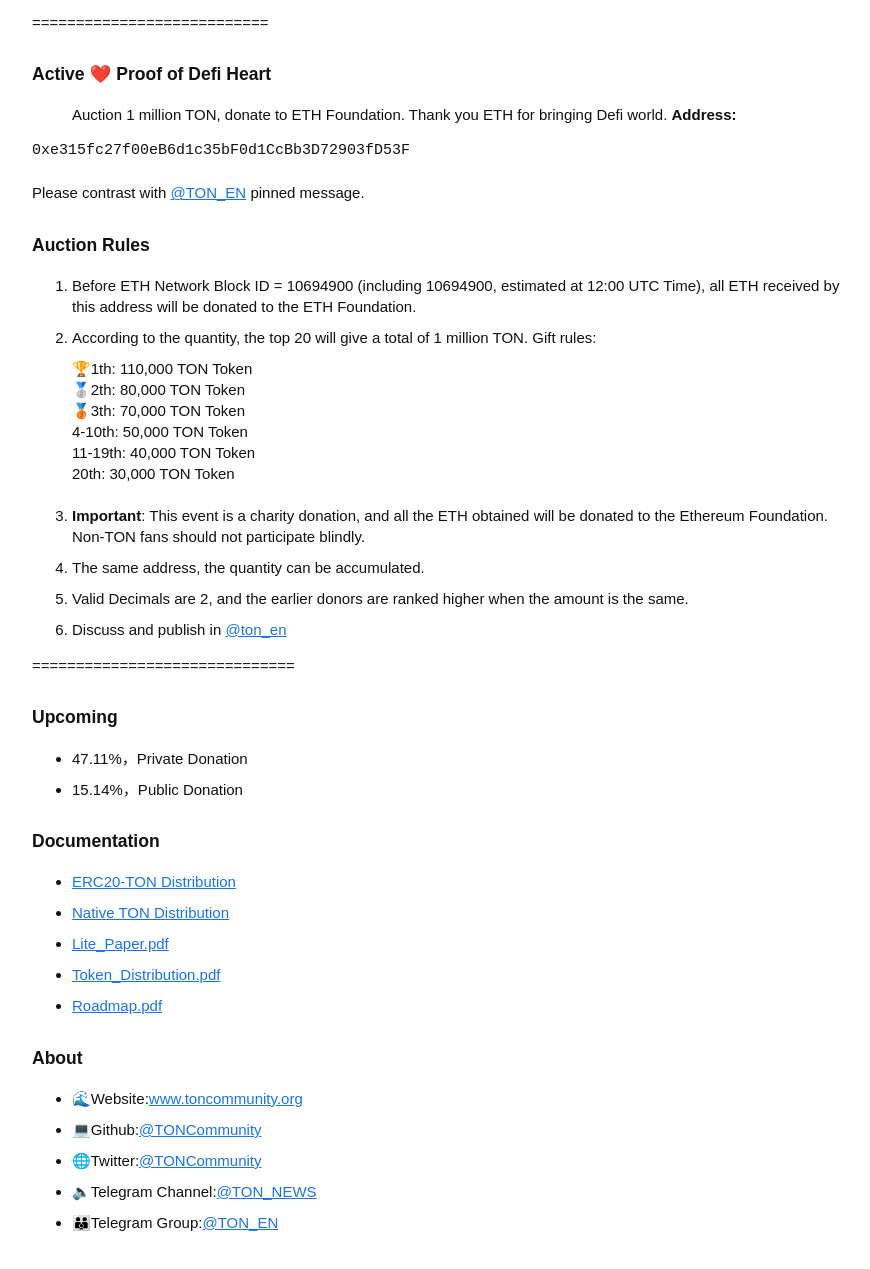
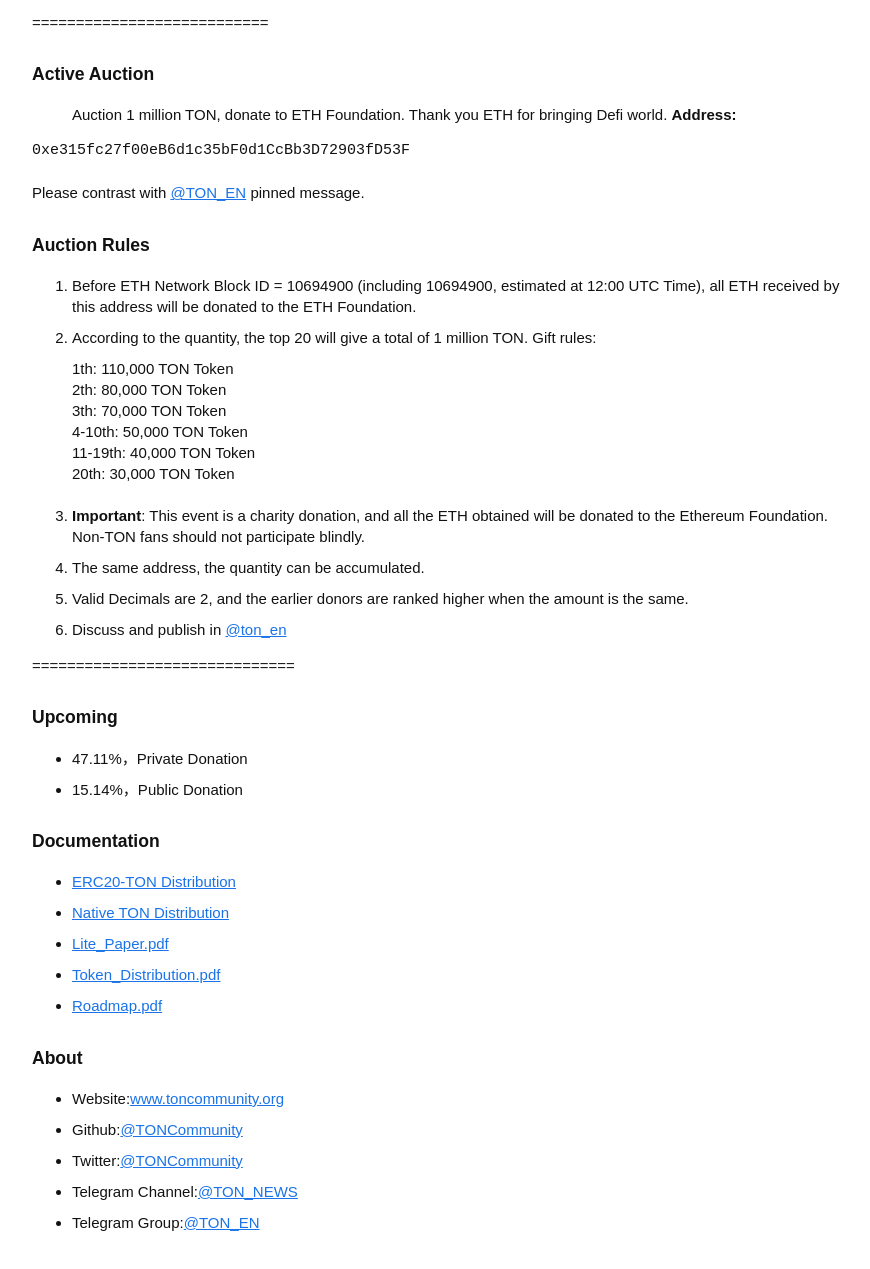
Before and after one commit to TONCommunity/Project, a website: page public/info.html in a window 1280 px wide. Shown: the part 875-2144 px from the top of the page, without its empty margins (198-1068 px from the left). Drawn offline with Linux system fonts and the light colour scheme.

Commit message:
Update info.html

```diff
--- a/public/info.html
+++ b/public/info.html
@@ -13,7 +13,7 @@
   </head>
   <body>
     <h1>TONCommunity.org  Project</h1>
-    <h2>$TON 💎 Token Overview</h2>
+    <h2>$TON Token Overview</h2>
         <b>TON Community Blockchain</b> support by TONCommunity.org. The testnet is already online. We add Defi project in Roadmap and release ERC20 Token.
       <br>
       <br>Our Goal: <b>Defi in Telegram</b>
@@ -31,7 +31,7 @@
         (Debug asset security)
       </ul>
     </ul>
-    <h3>ERC20 $TON 💎 Distribution</h3>
+    <h3>ERC20 $TON Distribution</h3>
       <ul>Total Supply：400 million</ul>
       <ul><li>
         <b>1,000,000 TON Token Auction(Active)</b><br>Proof of Heart ️- Gift for ETH Foundation</li>
@@ -41,7 +41,7 @@
         <li><b>25.0%，100,000,000 (Lock)</b><br>Grant Lock, Strategic Reserve</li>
       </ul>===========================
       <br>
-    <h3>Active ❤️ Proof of Defi Heart</h3>
+    <h3>Active Auction</h3>
     <ul>Auction 1 million TON, donate to ETH Foundation. Thank you ETH for bringing Defi world. <b>Address:</b></ul>
     <code>0xe315fc27f00eB6d1c35bF0d1CcBb3D72903fD53F</code>
     <br>
@@ -50,9 +50,9 @@
     <ol>
       <li>Before ETH Network Block ID = 10694900 (including 10694900, estimated at 12:00 UTC Time), all ETH received by this address will be donated to the ETH Foundation.</li>
       <li>According to the quantity, the top 20 will give a total of 1 million TON. Gift rules:</li>
-      🏆1th: 110,000 TON Token
-      <br>🥈2th: 80,000 TON Token
-      <br>🥉3th: 70,000 TON Token
+      1th: 110,000 TON Token
+      <br>2th: 80,000 TON Token
+      <br>3th: 70,000 TON Token
       <br>4-10th: 50,000 TON Token
       <br>11-19th: 40,000 TON Token
       <br>20th: 30,000 TON Token
@@ -80,9 +80,9 @@
 
     <h3>About</h3>
     <ul>
-      <li>🌊Website:<a href="https:www.toncommunity.org">www.toncommunity.org</a></li>
-      <li>💻Github:<a href="https://github.com/TONCommunity">@TONCommunity</a></li>
-      <li>🌐Twitter:<a href="https://twitter.com/TONCommunity">@TONCommunity</a></li>
-      <li>🔈Telegram Channel:<a href="https://t.me/TON_NEWS">@TON_NEWS</a></li>
-      <li>👪Telegram Group:<a href="https://t.me/TON_EN">@TON_EN</a></li>
+      <li>Website:<a href="https:www.toncommunity.org">www.toncommunity.org</a></li>
+      <li>Github:<a href="https://github.com/TONCommunity">@TONCommunity</a></li>
+      <li>Twitter:<a href="https://twitter.com/TONCommunity">@TONCommunity</a></li>
+      <li>Telegram Channel:<a href="https://t.me/TON_NEWS">@TON_NEWS</a></li>
+      <li>Telegram Group:<a href="https://t.me/TON_EN">@TON_EN</a></li>
     </ul>
```
